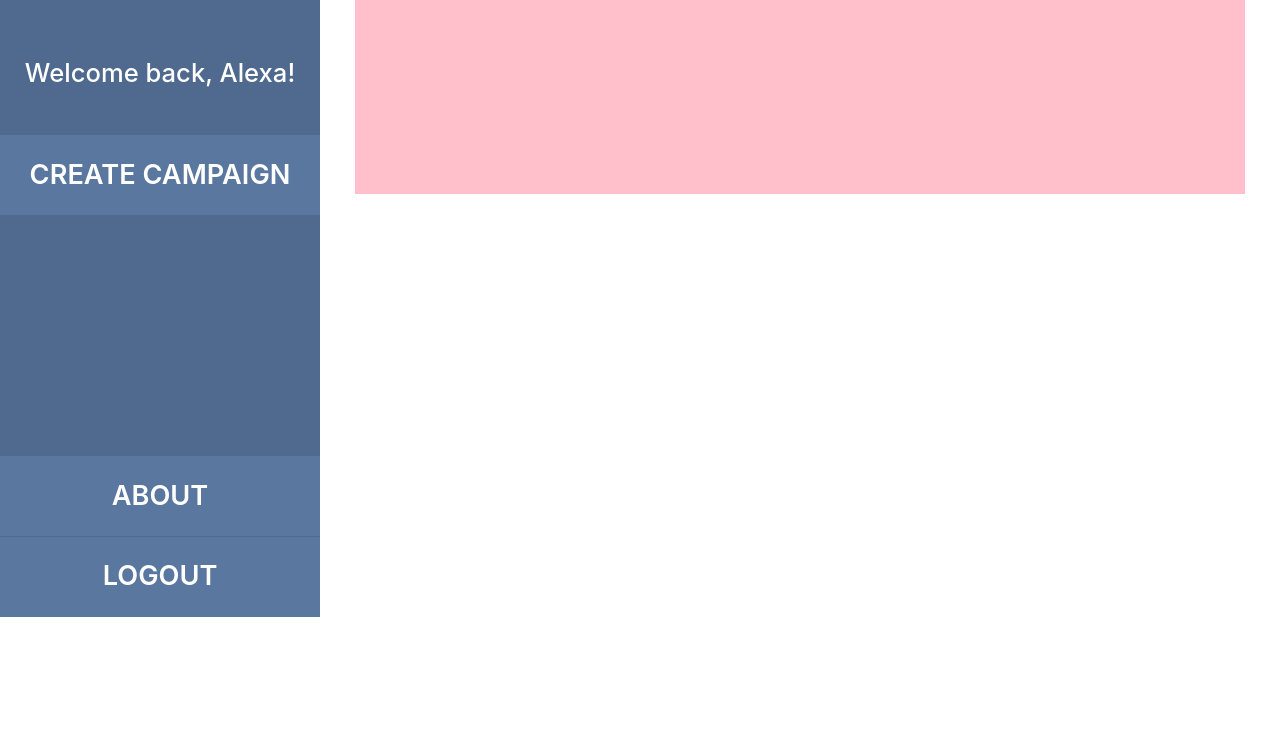
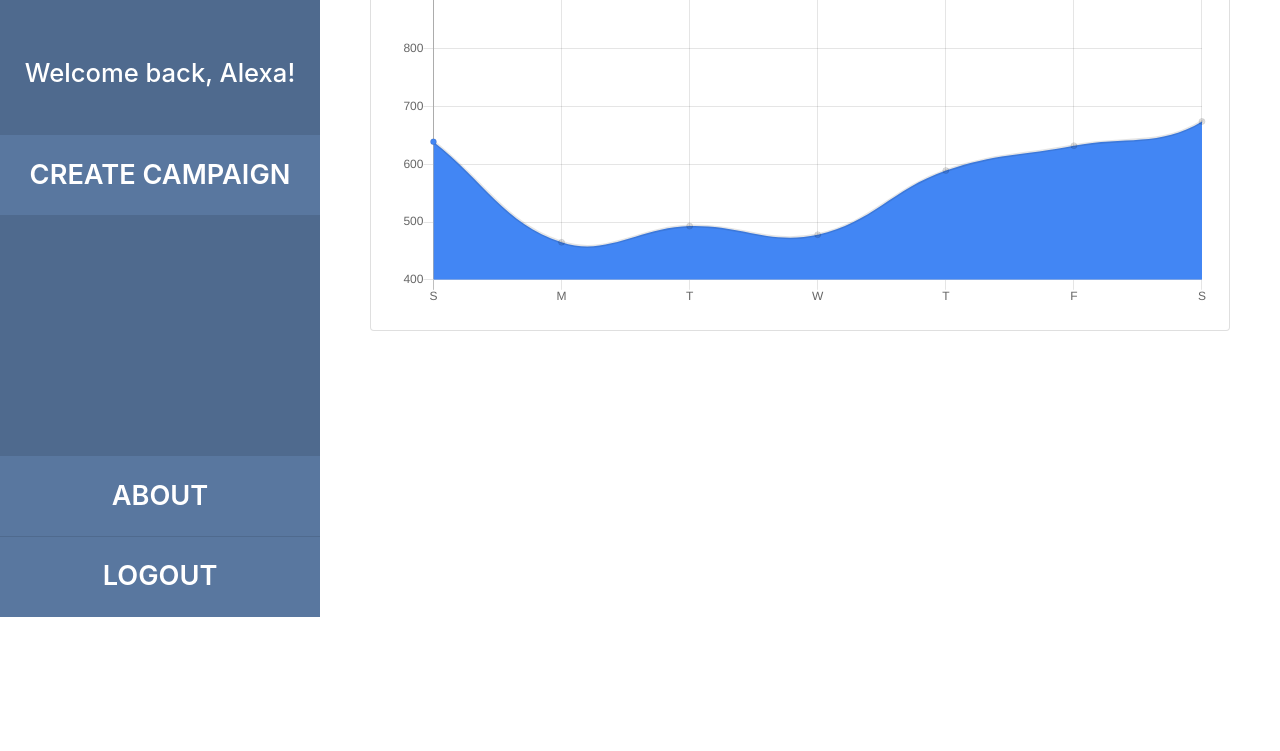
Before and after one commit to nicuparente/hedgehog, a website: page public/index.html in a window 1280 px wide. Shown: the part 186-937 px from the top of the page. Before the commit the page ends 803 px from the top, so only its background shows below. Drawn offline with nearby package versions, Linux system fonts and the light colour scheme; no server answers.

Commit message:
chart.js

```diff
--- a/package.json
+++ b/package.json
@@ -19,6 +19,7 @@
   "homepage": "https://github.com/nicuparente/hedgehog#readme",
   "dependencies": {
     "body-parser": "^1.18.3",
+    "chart.js": "^2.7.2",
     "express": "^4.16.3"
   }
 }
--- a/public/index.html
+++ b/public/index.html
@@ -33,11 +33,18 @@
       </div>
       <div class="col main-dashboard">
         <div class="timechart-container">
-          <div class="timechart"></div>
+          <div class="col-12">
+            <h2 style="text-align: center">Total Contributions: $400,000</h2>
+            <div class="card">
+              <div class="card-body">
+                <canvas id="chLine"></canvas>
+              </div>
+            </div>
+          </div>
         </div>
         <div class="tables-container row">
           <div id="foundationTable" class="col-5 foundations-table"></div>
-          <div id="campaignTable"class="col-7 campaign-table table-striped"></div>
+          <div id="campaignTable" class="col-7 campaign-table table-striped"></div>
         </div>
       </div>
     </div>
--- a/public/main.js
+++ b/public/main.js
@@ -34,7 +34,35 @@ $(function () {
     })
 
 
+  var chartData = {
+    labels: ["S", "M", "T", "W", "T", "F", "S"],
+    datasets: [
+      {
+        data: [639, 465, 493, 478, 589, 632, 674,900,1000],
+        backgroundColor: ['#4286f4'],
+        label: "Cocaine"
+      },]
+  };
 
+  var chLine = document.getElementById("chLine");
+  if (chLine) {
+    new Chart(chLine, {
+      type: 'line',
+      data: chartData,
+      options: {
+        scales: {
+          yAxes: [{
+            ticks: {
+              beginAtZero: false
+            }
+          }]
+        },
+        legend: {
+          display: true
+        }
+      }
+    });
+  }
 
 
 });
```
Also changed, not shown: 1 other file.
